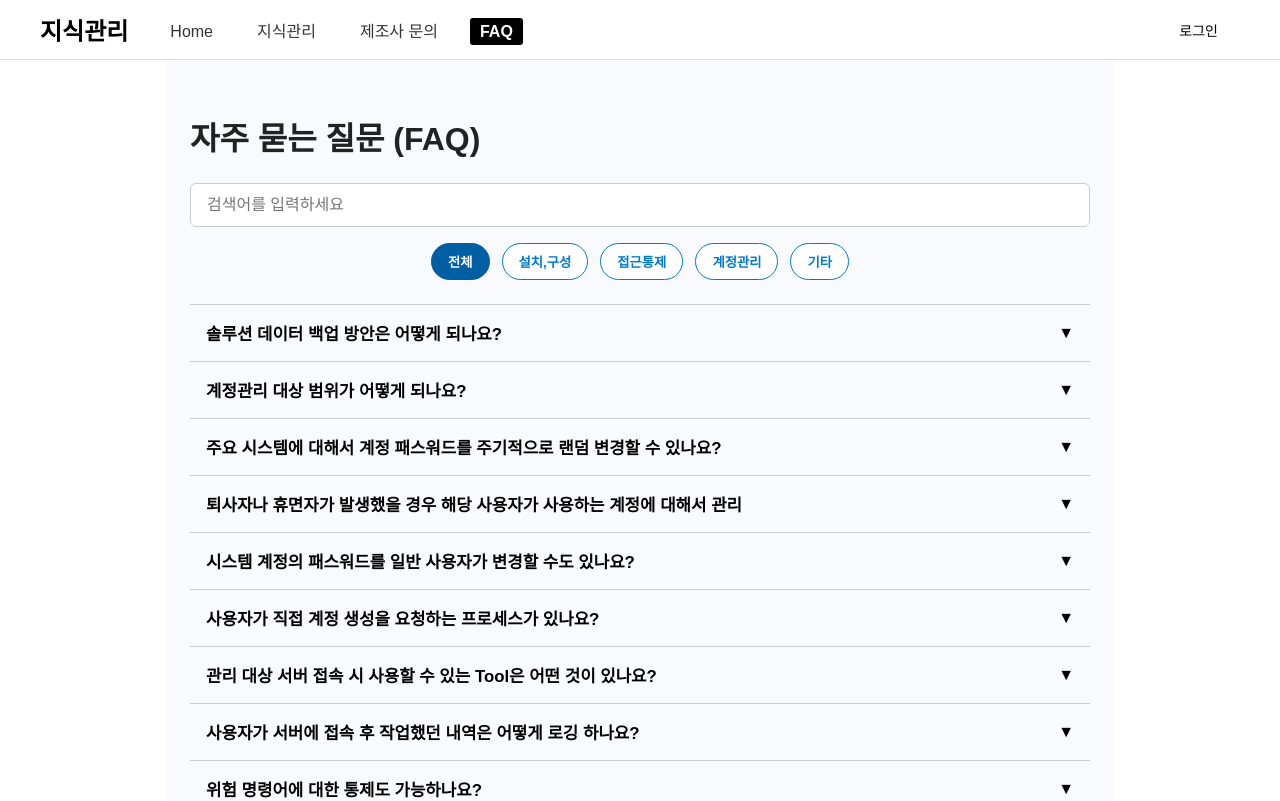
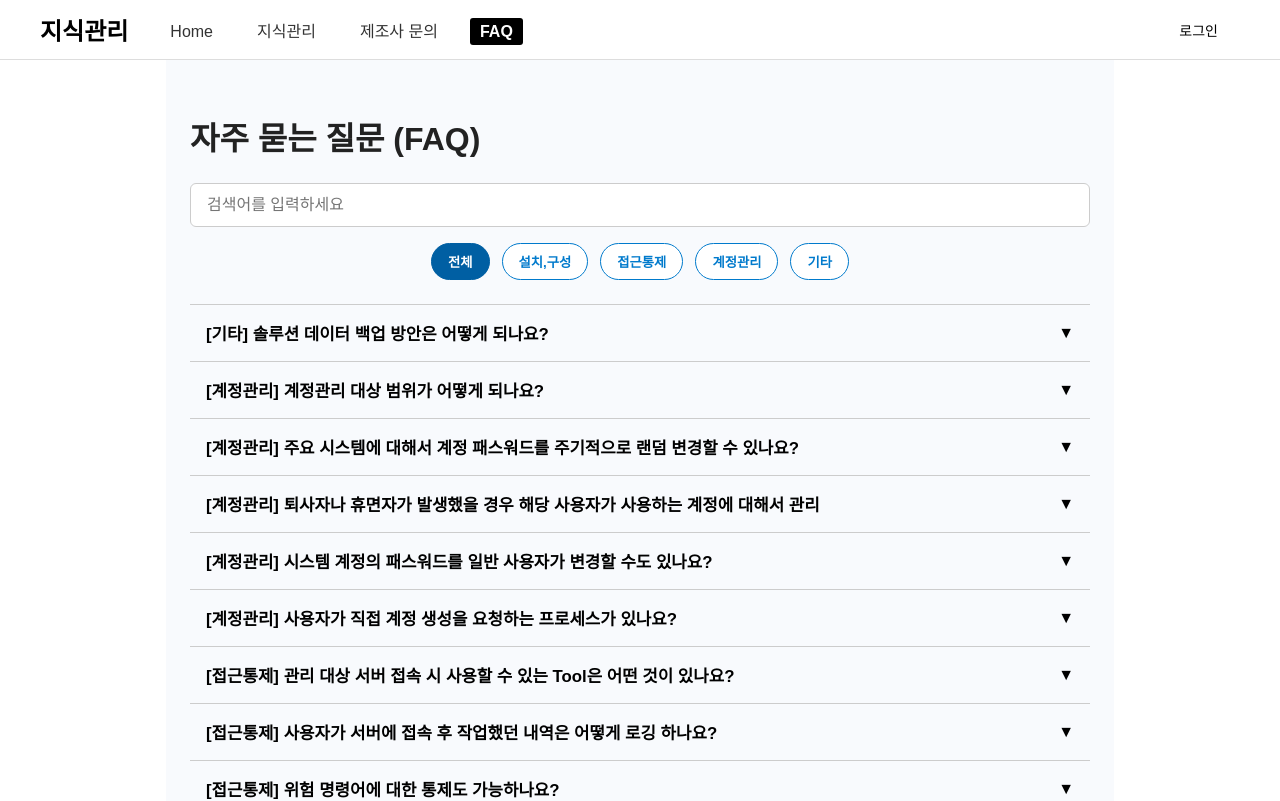
Before and after one commit to CookKMS/Cook_KMS_FrontEnd, a React (Create React App) app: page /faq in a window 1280 px wide. Shown: the top 801 px of the page. Built offline with nearby package versions, Linux system fonts and the light colour scheme.

Commit message:
Feat/ FAQData 제목 앞에 카테고리 명 추가

```diff
--- a/src/pages/FAQPage.js
+++ b/src/pages/FAQPage.js
@@ -1,16 +1,22 @@
+// src/pages/FAQPage.js
+
 import React, { useState } from "react";
 import Header from "../components/Header";
 import "../styles/FAQPage.css";
-import { faqData } from "../data/faqData"; // ✅ 공통 데이터 import
+import { faqData } from "../data/faqData"; // ✅ [개발 초기] 임시 데이터 사용 (실제 서비스에서는 API 연동 예정)
 
+// ✅ FAQ 카테고리 필터 목록 (카테고리 테이블과 매핑 가능)
 const categories = ['전체', '설치,구성', '접근통제', '계정관리', '기타'];
 
 export default function FAQPage() {
-  const [searchTerm, setSearchTerm] = useState("");
-  const [selectedCategory, setSelectedCategory] = useState("전체");
-  const [expandedIndex, setExpandedIndex] = useState(null);
+  // ✅ 사용자 입력 상태 관리
+  const [searchTerm, setSearchTerm] = useState(""); // 검색어
+  const [selectedCategory, setSelectedCategory] = useState("전체"); // 선택된 카테고리
+  const [expandedIndex, setExpandedIndex] = useState(null); // 확장된 질문 인덱스
 
-  // ✅ 카테고리 + 검색 필터 처리
+  // ✅ [Flask 연동 예정] FAQ 목록 필터링
+  // 추후 `/api/faq`와 같은 endpoint에서 전체 FAQ 데이터를 받아오도록 fetch 처리 필요
+  // 현재는 faqData (프론트 임시 데이터)를 활용
   const filteredFaqs = faqData.filter((faq) => {
     const matchesCategory =
       selectedCategory === "전체" || faq.category === selectedCategory;
@@ -24,6 +30,7 @@ export default function FAQPage() {
     return matchesCategory && matchesSearch;
   });
 
+  // ✅ 질문 클릭 시 토글 처리
   const toggleExpand = (index) => {
     setExpandedIndex(expandedIndex === index ? null : index);
   };
@@ -34,7 +41,7 @@ export default function FAQPage() {
       <main className="container faq-page">
         <h1>자주 묻는 질문 (FAQ)</h1>
 
-        {/* ✅ 검색 입력 */}
+        {/* ✅ 검색 입력창 */}
         <input
           type="search"
           aria-label="검색어 입력"
@@ -44,7 +51,8 @@ export default function FAQPage() {
           onChange={(e) => setSearchTerm(e.target.value)}
         />
 
-        {/* ✅ 카테고리 필터 */}
+        {/* ✅ 카테고리 필터 영역 */}
+        {/* category 값은 코드 테이블과 매핑되어야 하며, 백엔드에서도 필터링용 파라미터로 사용 가능 */}
         <nav className="faq-categories" role="list">
           {categories.map((cat) => (
             <button
@@ -59,16 +67,18 @@ export default function FAQPage() {
           ))}
         </nav>
 
-        {/* ✅ FAQ 목록 출력 */}
+        {/* ✅ FAQ 목록 렌더링 영역 */}
+        {/* 추후 백엔드에서 받은 데이터로 대체되며, map 처리 유지 */}
         <section aria-label="FAQ 목록" className="faq-list">
           {filteredFaqs.length === 0 ? (
             <p className="no-results">조회되는 FAQ가 없습니다.</p>
           ) : (
             filteredFaqs.map((faq, idx) => (
               <article
-                key={faq.id}
+                key={faq.id} // FAQ 식별자 (DB id)
                 className={`faq-item ${expandedIndex === idx ? "expanded" : ""}`}
               >
+                {/* ✅ 질문 버튼: 제목 앞에 [카테고리] 표기 */}
                 <button
                   className="faq-question"
                   onClick={() => toggleExpand(idx)}
@@ -76,12 +86,14 @@ export default function FAQPage() {
                   aria-controls={`faq-answer-${idx}`}
                   id={`faq-question-${idx}`}
                 >
-                  {faq.question}
+                  {/* ✅ 서버에서 전달된 category 속성 기준으로 표기 */}
+                  [{faq.category}] {faq.question}
                   <span className="faq-toggle-icon" aria-hidden="true">
                     {expandedIndex === idx ? "▲" : "▼"}
                   </span>
                 </button>
 
+                {/* ✅ 질문이 열렸을 때 답변 표시 */}
                 {expandedIndex === idx && (
                   <div
                     id={`faq-answer-${idx}`}
@@ -101,7 +113,7 @@ export default function FAQPage() {
           )}
         </section>
 
-        {/* ✅ FAQ 개수 출력 */}
+        {/* ✅ 전체 FAQ 개수 요약 (백엔드 연동 시 필터링된 데이터 기준으로 렌더링 가능) */}
         <footer className="faq-footer">
           <small>
             1-{filteredFaqs.length} / 총 {faqData.length}건의 자주 묻는 질문
```
